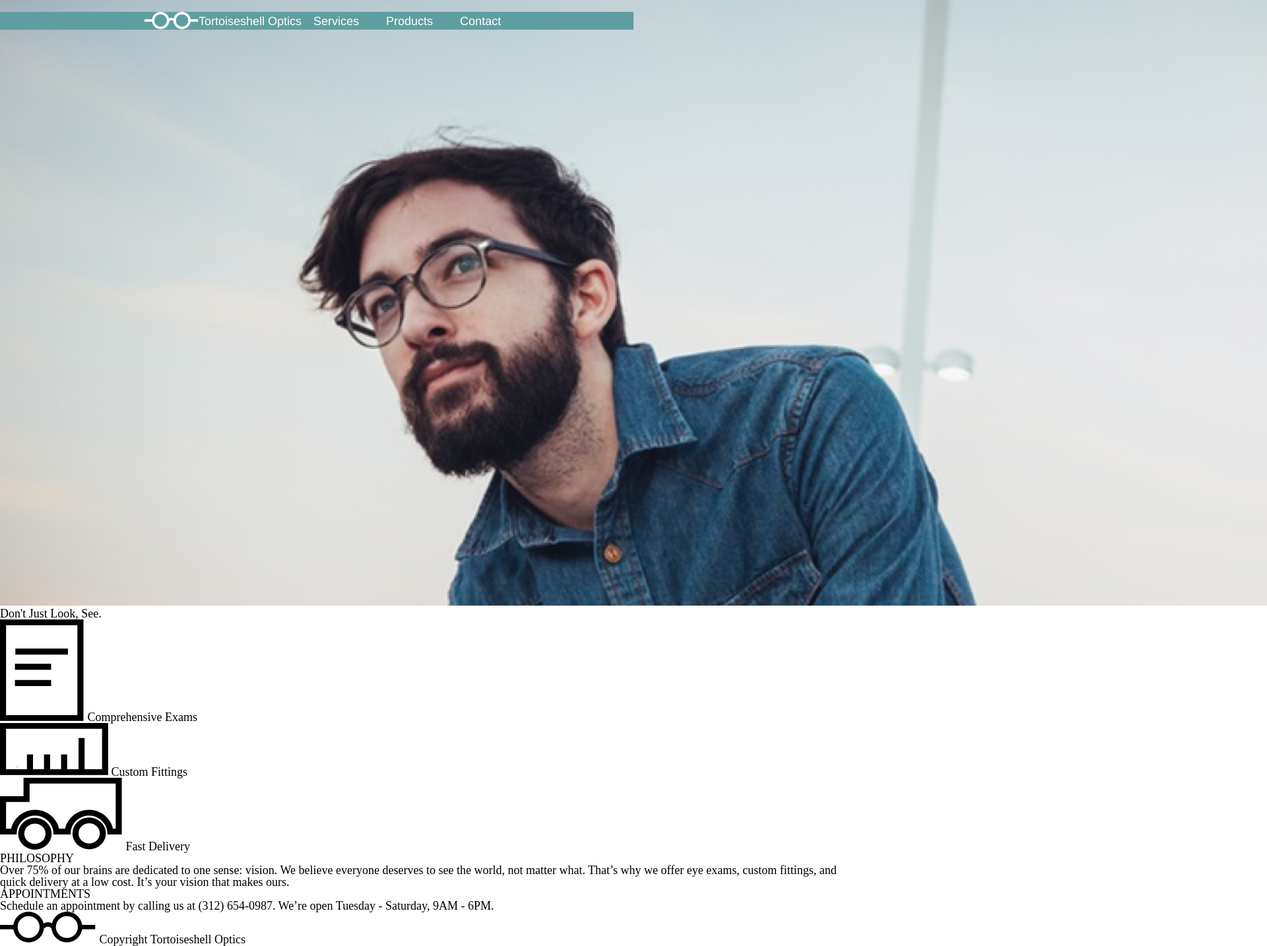
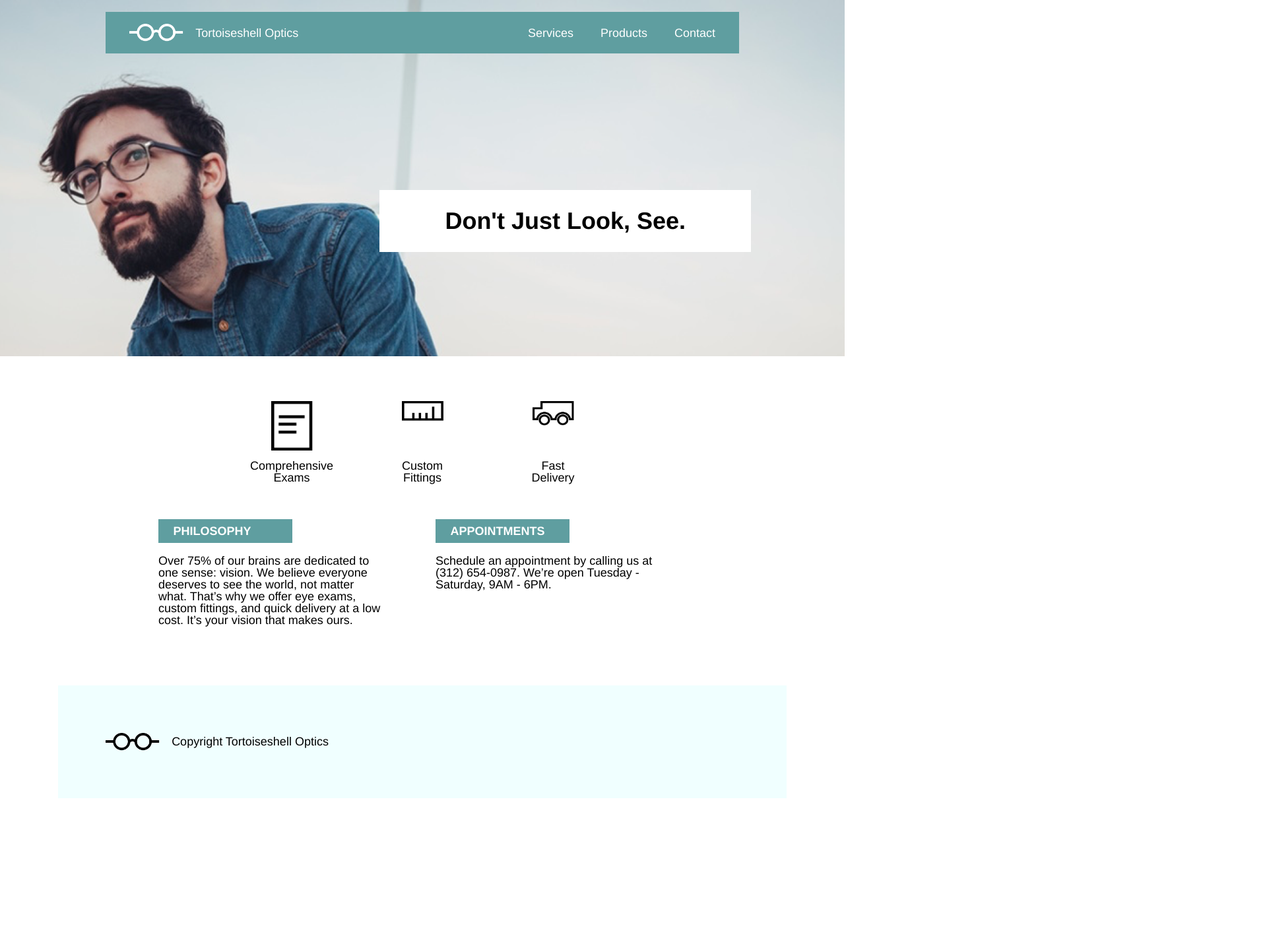
Before and after one commit to Sfmahmoudi/tortoiseshelloptics, a plain HTML site: page index.html in a window 1280 px wide. Shown: the top 1434 px of the page at 66% size, 1920 px wide, since content can reach past the window. After the commit the page ends 1210 px from the top, so only its background shows below. Drawn offline with Linux system fonts and the light colour scheme.

Commit message:
second commit

```diff
--- a/index.html
+++ b/index.html
@@ -8,41 +8,53 @@
   <body>
 <!-- header  -->
     <header>
+      <div class= "head">
+        <div class= "logo">
           <img src= "resources/images/logo-white.png" alt= "logo">
           <span> Tortoiseshell Optics </span>
+        </div>
+        <div class= "navigation">
           <ul>
             <li> Services </li>
             <li> Products </li>
             <li> Contact </li>
           </ul>
+        </div>
+      </div>
+      <div class= "headline">
+        <h1> Don't Just Look, See. </h1>
+      </div>
     </header>
 
-<!-- banner -->
-    <img src= "resources/images/glasses-bg.png" alt= "background image">
-    <h1> Don't Just Look, See. </h1>
 <!-- main -->
     <div class= "main">
-      <div>
+
+<!-- first row -->
+      <div class= "row-one">
+        <div class= "exams">
           <img src="resources/images/paper-icon.png" alt= "paper icon" >
-        <span> Comprehensive Exams </span>
+          <p> Comprehensive Exams </p>
         </div>
-      <div>
+        <div class= "fittings">
           <img src="resources/images/ruler-icon.png" alt= "ruler icon" >
-        <span> Custom Fittings </span>
+          <p> Custom Fittings </p>
         </div>
-      <div>
+        <div class= "delivery">
           <img src="resources/images/truck-icon.png" alt= "truck icon" >
-        <span> Fast Delivery </span>
+          <p> Fast Delivery </p>
+        </div>
       </div>
 
-      <div class= "info">
-        <div>
-          <h4> PHILOSOPHY </h4>
-          <p> Over 75% of our brains are dedicated to one sense: vision. We believe everyone deserves to see the world, not matter what. That’s why we offer eye exams, custom fittings, and quick delivery at a low cost. It’s your vision that makes ours. </p>
+<!-- second row -->
+      <div class= "row-two">
+        <div class= "philosophy">
+            <div> <h4> PHILOSOPHY </h4> </div>
+            <div> <p> Over 75% of our brains are dedicated to one sense: vision. We believe everyone deserves to see the world, not matter what. That’s why we offer eye exams, custom fittings, and quick delivery at a low cost. It’s your vision that makes ours. </p></div>
         </div>
-        <div>
-          <h4> APPOINTMENTS </h4>
-          <p> Schedule an appointment by calling us at (312) 654-0987. We’re open Tuesday - Saturday, 9AM - 6PM. </p>
+        <div class= "appointment">
+            <div> <h4> APPOINTMENTS </h4> </div>
+            <div> <p> Schedule an appointment by calling us at (312) 654-0987. We’re open Tuesday - Saturday, 9AM - 6PM. </p> </div>
+        </div>
       </div>
     </div>
 
--- a/resources/css/style.css
+++ b/resources/css/style.css
@@ -6,36 +6,171 @@ html {
 /* header */
 header {
   display: flex;
+  flex-direction: column;
+  background-image: url("../images/glasses-bg.png");
+  background-position-x: 50%;
+  background-position-y: 50%;
+  background-size: cover;
+  height: 30rem;
+  align-items: center;
+
+}
+
+.head {
+  display: flex;
+  background-color: cadetblue;
   position: absolute;
-  justify-content: center;
-  margin-top: 1rem;
-  background-color: cadetblue;
+  width: 888px;
   font-family: Helvetica;
   font-size: 1rem;
-  width: 960px;
+  color: white;
+  padding: 1rem 2rem;
+  justify-content: space-between;
   align-items: center;
-  color: white;
+  margin-top: 1rem;
+}
+
+.logo {
+  display: flex;
+  align-items: center;
+
+}
+
+header h1 {
+  padding: 2rem 5.5rem;
+  background-color: white;
+  color: black;
+  font-family: Helvetica;
+  font-weight: bold;
+  font-size: 2rem;
+  line-height: 1.2rem;
+  position: absolute;
+  margin-top: 14rem;
+  float: right;
+
+}
+
+.headline {
+  width: 996px;
+  display: flex;
+  justify-content: flex-end;
+  margin: 2rem;
+  right: 2rem;
 }
 
 header img {
   height: 1.5rem;
-  margin-left: 2rem;
+  padding-right: 1rem;
 
 }
 
 header ul li {
   display: inline;
-  padding: 1rem;
+  padding-left: 2rem;
 }
 
-/* banner */
-.banner img {
-  height: 30rem;
+
+/* main */
+
+.main {
+  display: flex;
+  flex-direction: column;
+  align-items: center;
+  width: 800px;
+  padding-bottom: 5rem;
+  justify-content: center;
+  max-width: 800px;
+  margin: 0 auto;
+  width: 100%;
+  /* border: 2px solid red; */
+}
+
+.row-one {
+  display: flex;
+  font-family: Helvetica;
+  font-size: 1rem;
+  /* border: 2px solid blue; */
+  max-width: 800px;
+  width: 100%;
+  padding: 3rem 0;
+  justify-content: center;
+}
+
+.row-one img {
+  padding: 0.75rem;
+  width: 3.5rem;
+}
+
+.exams, .fittings, .delivery {
+  display: flex;
+  flex-direction: column;
+  /* border: 1px solid pink; */
+  margin: 0 3rem;
+  align-items: center;
+  justify-content: space-between;
+  width: 5rem;
+  text-align: center;
+}
+
+ /* 2nd row */
+
+.philosophy, .appointment {
+  display: flex;
+  flex-direction: column;
+  /* border: 1px solid brown; */
+  width: 50%;
+}
+.row-two h4 {
+  font-family: Helvetica;
+  font-size: 1rem;
+  font-weight: bold;
+  color: white;
+  background-color: cadetblue;
+  padding: 0.5rem 0rem 0.5rem 1.25rem;
+}
+
+.row-two {
+  display: flex;
+  max-width: 800px;
+  width: 100%;
+  margin: 0 auto;
+  /* border: 1px solid orange; */
+}
+
+.philosophy p, .appointment p {
+  font-family: Helvetica;
+  font-size: 1rem;
+  max-width: 90%;
+}
+
+.philosophy h4, .appointment h4 {
+  width: 10rem;
+  margin-bottom: 1rem;
+}
+
+.appointment {
+  margin-left: 5%;
+}
+
+/* footer */
+
+footer {
+  background-color: azure;
+  padding: 4rem;
+  display: flex;
+  align-items: center;
+  max-width: 960px;
+  margin: 0 auto;
   width: 100%;
 
 }
 
-/* main */
+footer img {
+  height: 1.5rem;
+}
 
-
-/* footer */
+footer span {
+  font-family: Helvetica;
+  font-size: 1rem;
+  margin-left: 1rem;
+}
```
Lines whose indentation alone changed are shown as unchanged.
